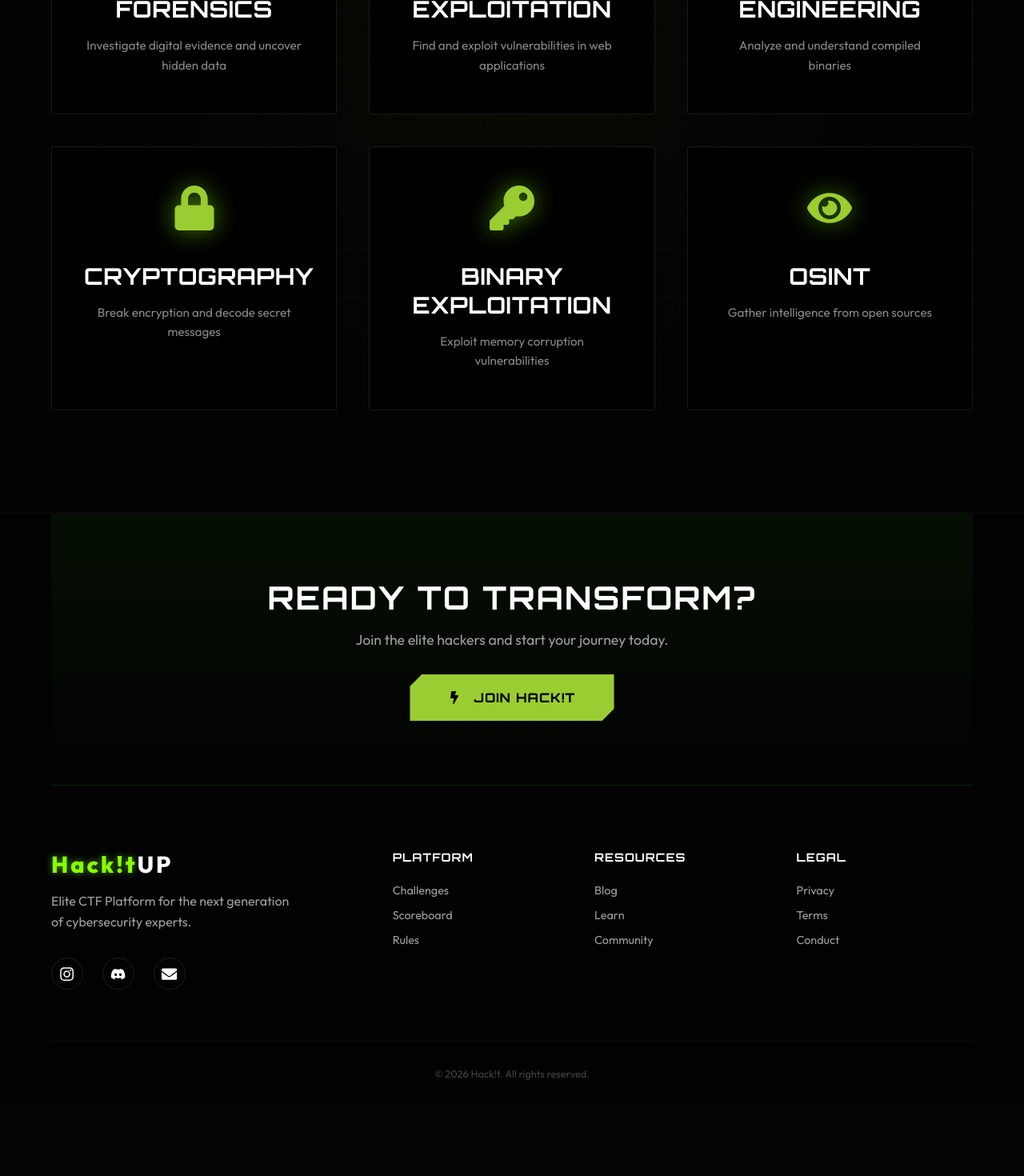
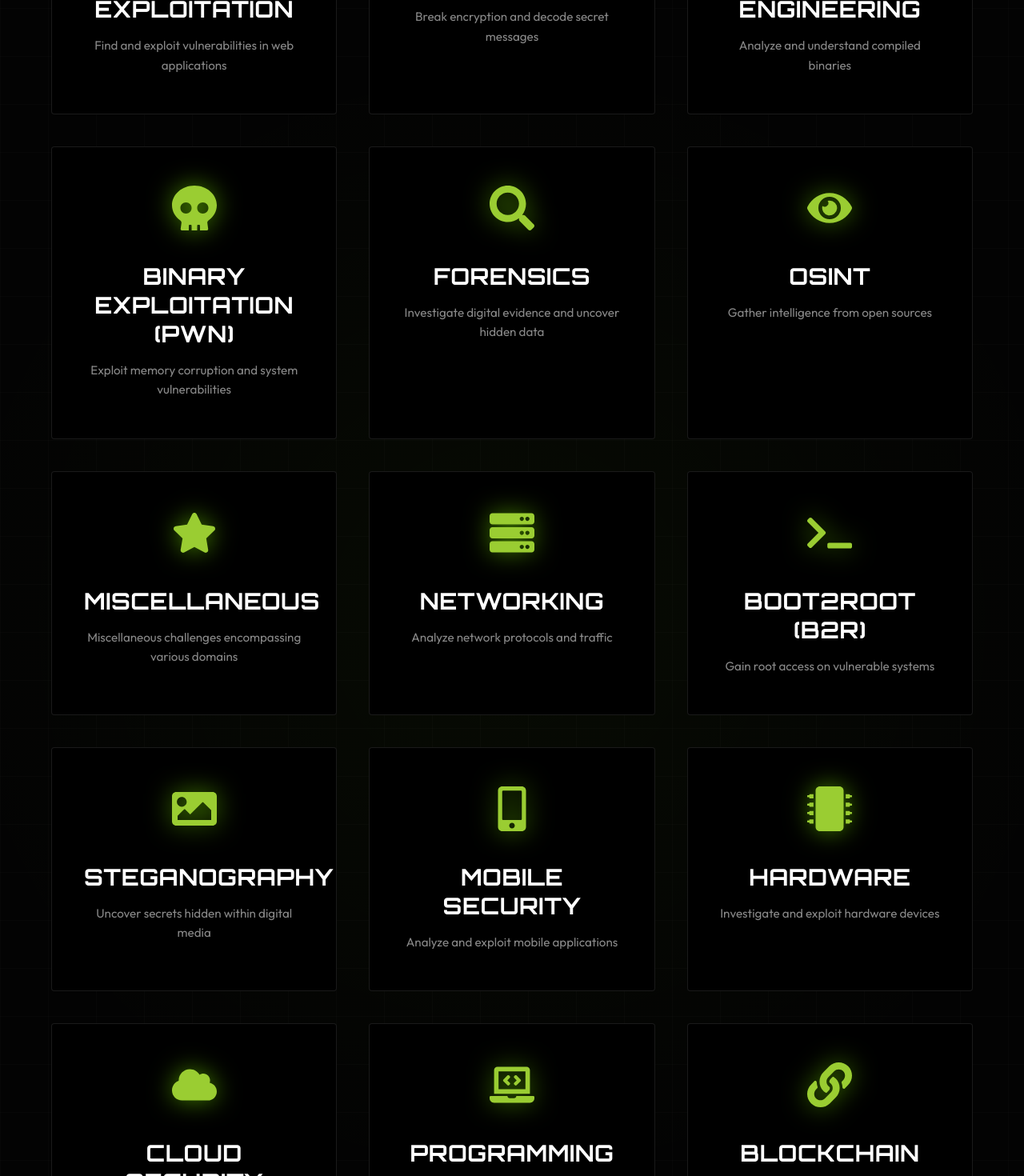
Before and after one commit to itzdevshukla/Hack-tUp, a React (Vite) app in the folder GLITCHMAFIA_UI/: page / in a window 1280 px wide. Shown: the part 1330-2800 px from the top of the page at 80% size. Before the commit the page ends 2712 px from the top, so only its background shows below. Built offline with nearby package versions, Linux system fonts and the light colour scheme; no server answers.

Commit message:
User kick from event

```diff
--- a/GLITCHMAFIA_UI/src/components/ChallengeCategories.jsx
+++ b/GLITCHMAFIA_UI/src/components/ChallengeCategories.jsx
@@ -1,22 +1,16 @@
 import { motion } from 'framer-motion';
-import { FaSearch, FaCode, FaLock, FaKey, FaBug, FaEye } from 'react-icons/fa';
+import {
+    FaSearch, FaCode, FaLock, FaBug, FaEye, FaGlobe, FaSkull,
+    FaStar, FaServer, FaTerminal, FaImage, FaMobileAlt,
+    FaMicrochip, FaCloud, FaLaptopCode, FaLink, FaVirus, FaBrain
+} from 'react-icons/fa';
 
 const ChallengeCategories = () => {
     const categories = [
         {
-            name: 'Digital Forensics',
-            icon: <FaSearch />,
-            description: 'Investigate digital evidence and uncover hidden data'
-        },
-        {
             name: 'Web Exploitation',
-            icon: <FaCode />,
+            icon: <FaGlobe />,
             description: 'Find and exploit vulnerabilities in web applications'
-        },
-        {
-            name: 'Reverse Engineering',
-            icon: <FaBug />,
-            description: 'Analyze and understand compiled binaries'
         },
         {
             name: 'Cryptography',
@@ -24,14 +18,79 @@ const ChallengeCategories = () => {
             description: 'Break encryption and decode secret messages'
         },
         {
-            name: 'Binary Exploitation',
-            icon: <FaKey />,
-            description: 'Exploit memory corruption vulnerabilities'
+            name: 'Reverse Engineering',
+            icon: <FaCode />,
+            description: 'Analyze and understand compiled binaries'
+        },
+        {
+            name: 'Binary Exploitation (Pwn)',
+            icon: <FaSkull />,
+            description: 'Exploit memory corruption and system vulnerabilities'
+        },
+        {
+            name: 'Forensics',
+            icon: <FaSearch />,
+            description: 'Investigate digital evidence and uncover hidden data'
         },
         {
             name: 'OSINT',
             icon: <FaEye />,
             description: 'Gather intelligence from open sources'
+        },
+        {
+            name: 'Miscellaneous',
+            icon: <FaStar />,
+            description: 'Miscellaneous challenges encompassing various domains'
+        },
+        {
+            name: 'Networking',
+            icon: <FaServer />,
+            description: 'Analyze network protocols and traffic'
+        },
+        {
+            name: 'Boot2Root (B2R)',
+            icon: <FaTerminal />,
+            description: 'Gain root access on vulnerable systems'
+        },
+        {
+            name: 'Steganography',
+            icon: <FaImage />,
+            description: 'Uncover secrets hidden within digital media'
+        },
+        {
+            name: 'Mobile Security',
+            icon: <FaMobileAlt />,
+            description: 'Analyze and exploit mobile applications'
+        },
+        {
+            name: 'Hardware',
+            icon: <FaMicrochip />,
+            description: 'Investigate and exploit hardware devices'
+        },
+        {
+            name: 'Cloud Security',
+            icon: <FaCloud />,
+            description: 'Secure and exploit cloud infrastructure'
+        },
+        {
+            name: 'Programming',
+            icon: <FaLaptopCode />,
+            description: 'Solve complex algorithmic and coding challenges'
+        },
+        {
+            name: 'Blockchain',
+            icon: <FaLink />,
+            description: 'Investigate smart contracts and decentralized systems'
+        },
+        {
+            name: 'Malware Analysis',
+            icon: <FaVirus />,
+            description: 'Analyze and reverse engineer malicious software'
+        },
+        {
+            name: 'AI',
+            icon: <FaBrain />,
+            description: 'Hacking and securing artificial intelligence systems'
         }
     ];
 
--- a/GLITCHMAFIA_UI/src/components/Challenges.jsx
+++ b/GLITCHMAFIA_UI/src/components/Challenges.jsx
@@ -4,9 +4,9 @@ import { motion, AnimatePresence } from 'framer-motion';
 import {
     FaFlag, FaCheckCircle, FaTimesCircle, FaLock,
     FaBug, FaCode, FaDatabase, FaShieldAlt, FaBan, FaGavel,
-    FaArrowRight, FaStar, FaEye, FaSearch, FaGlobe, FaTerminal,
+    FaArrowRight, FaStar, FaEye, FaSearch, FaGlobe, FaTerminal, FaServer,
     FaImage, FaMobileAlt, FaMicrochip, FaCloud, FaLaptopCode,
-    FaLink, FaVirus, FaBrain
+    FaLink, FaVirus, FaBrain, FaSkull
 } from 'react-icons/fa';
 import BannedAnimation from './BannedAnimation';
 import './Challenges.css';
@@ -18,14 +18,18 @@ const DIFF_LABEL = { easy: 'Easy', medium: 'Medium', hard: 'Hard' };
 const ACCENT = '#22c55e';
 
 const CAT_ICONS = {
-    'web exploitation': <FaBug />,
+    'web': <FaGlobe />,
+    'web exploitation': <FaGlobe />,
     'cryptography': <FaLock />,
+    'crypto': <FaLock />,
     'reverse engineering': <FaCode />,
-    'binary exploitation (pwn)': <FaDatabase />,
+    'binary exploitation (pwn)': <FaSkull />,
+    'pwn': <FaSkull />,
     'forensics': <FaEye />,
     'osint': <FaSearch />,
     'miscellaneous': <FaStar />,
-    'networking': <FaGlobe />,
+    'misc': <FaStar />,
+    'networking': <FaServer />,
     'boot2root (b2r)': <FaTerminal />,
     'steganography': <FaImage />,
     'mobile security': <FaMobileAlt />,
```
